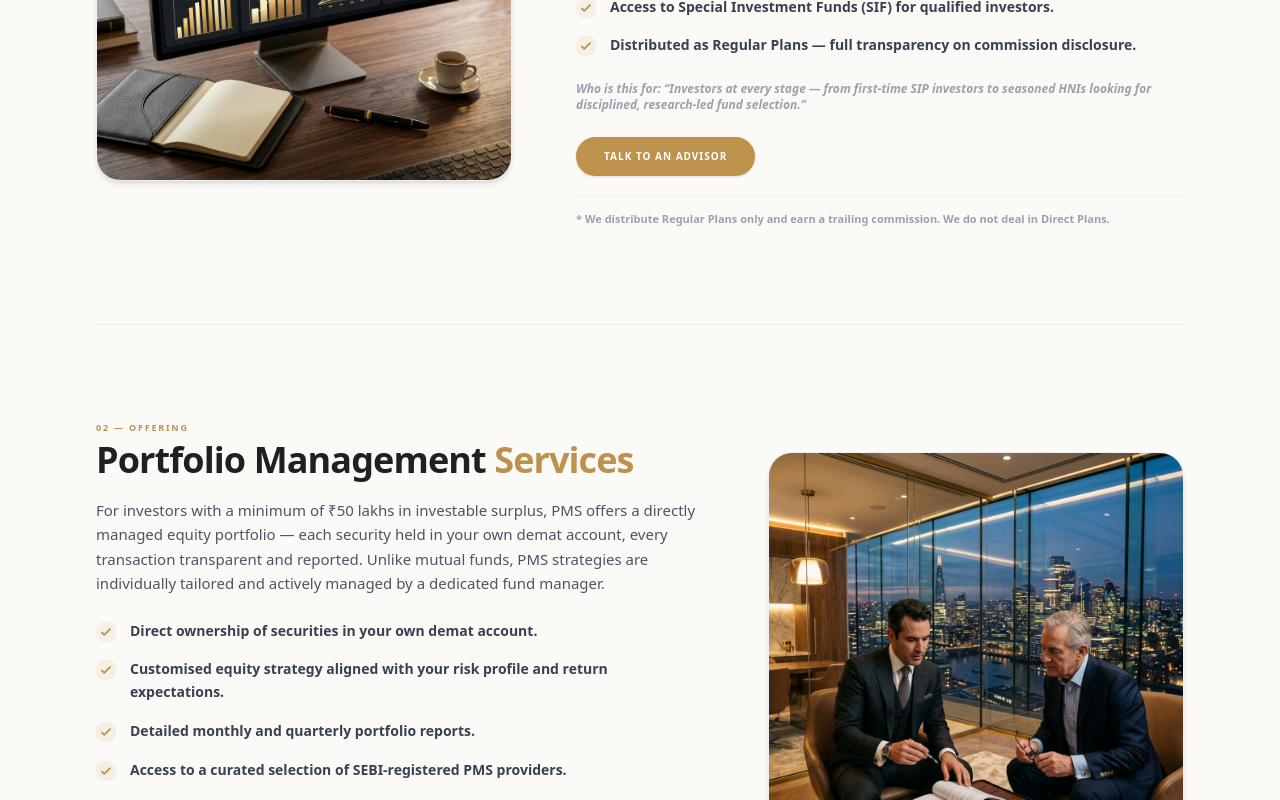
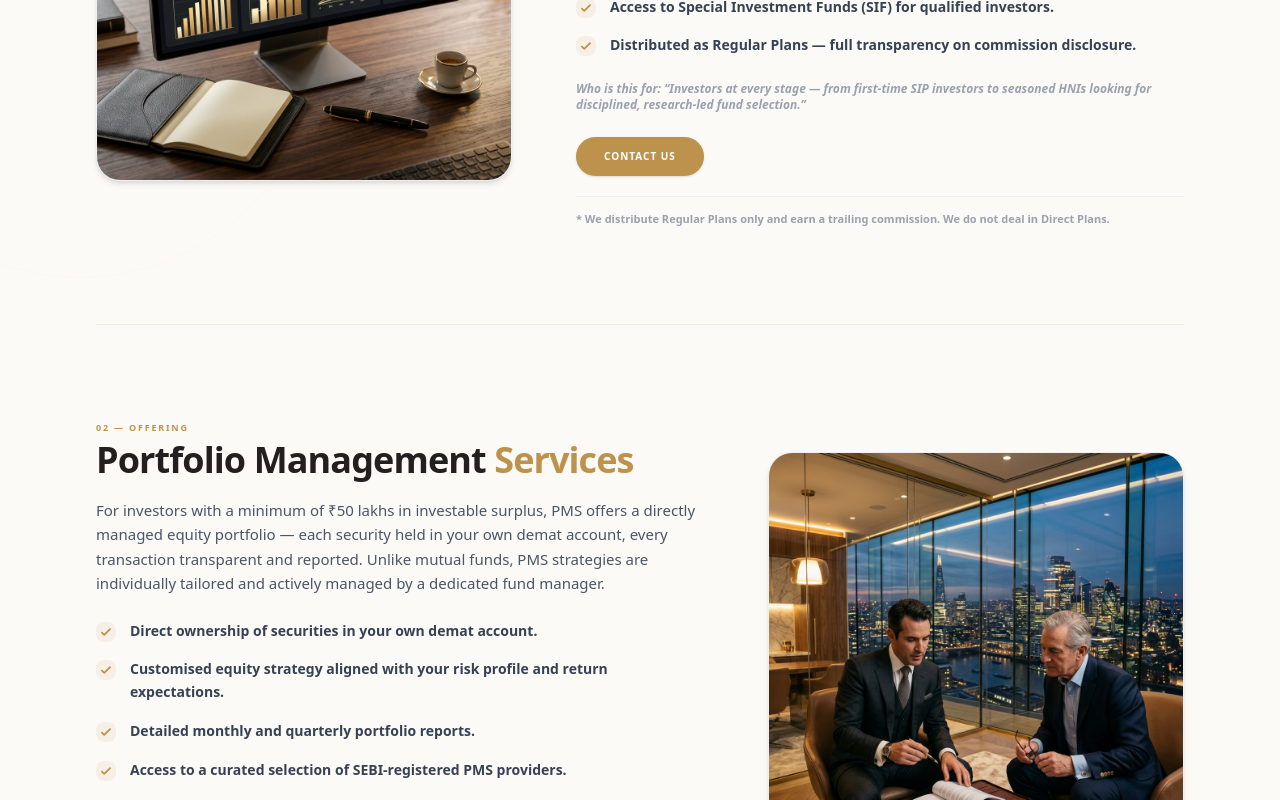
Before and after one commit to harsh091784/wealthkare-website, a Next.js app: page /what-we-offer in a window 1280 px wide. Shown: the part 840-1640 px from the top of the page. Built offline with nearby package versions, Linux system fonts and the light colour scheme.

Commit message:
chore: globally replace advisor CTA text with Contact Us and update WhatsApp link

```diff
--- a/src/app/calculators/[[...slug]]/CalculatorsClient.tsx
+++ b/src/app/calculators/[[...slug]]/CalculatorsClient.tsx
@@ -593,7 +593,7 @@ export default function CalculatorsClient({ initialSlug, explainers }: Props) {
                     href="/#get-in-touch"
                     className="bg-[#231F20] hover:bg-[#3d3637] text-white text-[10px] font-black tracking-widest px-8 py-3.5 rounded-full transition-all uppercase shadow-md inline-flex items-center justify-center gap-1.5"
                   >
-                    Talk to an Advisor &rarr;
+                    Contact Us &rarr;
                   </a>
                 </div>
               )}
@@ -1191,7 +1191,7 @@ export default function CalculatorsClient({ initialSlug, explainers }: Props) {
                             href="/#get-in-touch"
                             className="bg-[#231F20] hover:bg-[#3d3637] text-white text-center text-[10px] font-black tracking-widest px-8 py-3.5 rounded-full transition-all duration-300 shadow-md uppercase inline-flex items-center justify-center gap-1.5"
                           >
-                            Talk to an Advisor &rarr;
+                            Contact Us &rarr;
                           </a>
 
                           <span className="text-[9px] text-gray-400 font-bold tracking-wider mt-3 leading-relaxed">
--- a/src/app/what-we-offer/page.tsx
+++ b/src/app/what-we-offer/page.tsx
@@ -337,7 +337,7 @@ export default function WhatWeOfferPage() {
                         href="/#get-in-touch"
                         className="bg-brand-gold hover:bg-[#a67e3f] text-white px-7 py-3 rounded-full text-[10px] font-black tracking-widest uppercase transition-all shadow-sm hover:shadow-md"
                       >
-                        Talk to an Advisor
+                        Contact Us
                       </Link>
                     </div>
 
@@ -392,7 +392,7 @@ export default function WhatWeOfferPage() {
             href="/#get-in-touch"
             className="bg-brand-gold hover:bg-[#a67e3f] text-white px-8 py-3.5 rounded-full text-xs font-black tracking-widest uppercase transition-all shadow-md hover:shadow-lg"
           >
-            Talk to an Advisor
+            Contact Us
           </Link>
         </div>
       </section>
--- a/src/components/Calculator.tsx
+++ b/src/components/Calculator.tsx
@@ -361,7 +361,7 @@ export default function Calculator() {
                   href="/#get-in-touch"
                   className="bg-[#231F20] hover:bg-[#3d3637] text-white text-center text-[10px] font-black tracking-widest px-8 py-3.5 rounded-full transition-all duration-300 shadow-md uppercase inline-flex items-center justify-center gap-1.5"
                 >
-                  Talk to an Advisor &rarr;
+                  Contact Us &rarr;
                 </a>
 
                 {/* Compliance note */}
--- a/src/components/Footer.tsx
+++ b/src/components/Footer.tsx
@@ -90,7 +90,7 @@ export default function Footer() {
             {/* Social Links (WhatsApp, Facebook, Twitter/X, LinkedIn, YouTube only) */}
             <div className="flex items-center gap-3">
               {/* WhatsApp */}
-              <a href="https://wa.me/919810184368" target="_blank" rel="noopener noreferrer" className="w-8 h-8 rounded-full bg-[#25D366]/10 border border-[#25D366]/30 flex items-center justify-center text-[#25D366] hover:bg-[#25D366] hover:text-white transition-all duration-300" aria-label="WhatsApp">
+              <a href="https://wa.me/919868080561" target="_blank" rel="noopener noreferrer" className="w-8 h-8 rounded-full bg-[#25D366]/10 border border-[#25D366]/30 flex items-center justify-center text-[#25D366] hover:bg-[#25D366] hover:text-white transition-all duration-300" aria-label="WhatsApp">
                 <svg className="w-4 h-4 fill-currentColor" viewBox="0 0 24 24">
                   <path d="M.057 24l1.687-6.163c-1.041-1.804-1.588-3.849-1.587-5.946C.06 5.348 5.397.01 12.008.01c3.202.001 6.212 1.246 8.477 3.514 2.266 2.268 3.507 5.28 3.505 8.484-.004 6.657-5.34 11.997-11.953 11.997-2.005-.001-3.973-.502-5.713-1.455L0 24zm12.007-21.733c-5.367 0-9.734 4.367-9.736 9.737-.001 2.203.738 4.321 2.1 6.01l.142.228-1.247 4.557 4.673-1.226.222.132c1.625.966 3.486 1.476 5.393 1.479h.005c5.366 0 9.732-4.368 9.734-9.739.002-2.602-1.01-5.05-2.86-6.903-1.85-1.854-4.298-2.875-6.902-2.877zm5.334 12.837c-.292-.146-1.727-.853-1.994-.95-.266-.097-.461-.146-.655.146-.194.292-.749.95-.918 1.144-.169.194-.338.219-.63.073-.292-.146-1.233-.454-2.35-1.453-.869-.775-1.456-1.733-1.626-2.025-.169-.292-.018-.45.129-.595.132-.131.292-.341.438-.512.146-.17.195-.292.292-.487.097-.195.049-.365-.024-.512-.073-.146-.655-1.579-.898-2.164-.236-.569-.475-.491-.655-.5h-.561c-.194 0-.51.073-.777.365-.266.292-1.02 1.022-1.02 2.493 0 1.47 1.07 2.894 1.216 3.089.146.195 2.106 3.2 5.097 4.495.712.308 1.267.492 1.701.63.715.227 1.365.195 1.88.118.573-.085 1.727-.706 1.97-.1.389.243.655.243 1.045-.097.39-.338.583-.583.583.583.583-.097.292-.39.584-.682.292-.292.365-.898.365-1.796z"/>
                 </svg>
--- a/src/components/Hero.tsx
+++ b/src/components/Hero.tsx
@@ -39,7 +39,7 @@ export default function Hero() {
                 {ctaText}
               </a>
               <a
-                href="https://wa.me/919810184368"
+                href="https://wa.me/919868080561"
                 target="_blank"
                 rel="noopener noreferrer"
                 className="flex items-center justify-center gap-2 h-11 bg-[#1EBE57] hover:bg-[#1aa84c] text-white text-[10px] font-extrabold px-8 rounded-full transition-all tracking-widest shadow-md hover:shadow-lg uppercase"
--- a/src/content/homepage.json
+++ b/src/content/homepage.json
@@ -21,7 +21,7 @@
     "headlinePrefix": "Your Financial Future, Handled with ",
     "headlineHighlight": "Care.",
     "description": "Your wealth deserves expert care. With nearly two decades of experience, WealthKare helps you make smarter financial decisions with confidence and trust.",
-    "ctaText": "Talk to an Advisor",
+    "ctaText": "Contact Us",
     "ctaHref": "/#get-in-touch"
   },
   "stats": {
@@ -135,7 +135,7 @@
   "howItWorks": {
     "eyebrow": "HOW IT WORKS",
     "headline": "How it Works?",
-    "ctaText": "Talk to an Advisor",
+    "ctaText": "Contact Us",
     "ctaHref": "/#get-in-touch",
     "steps": [
       {
```
